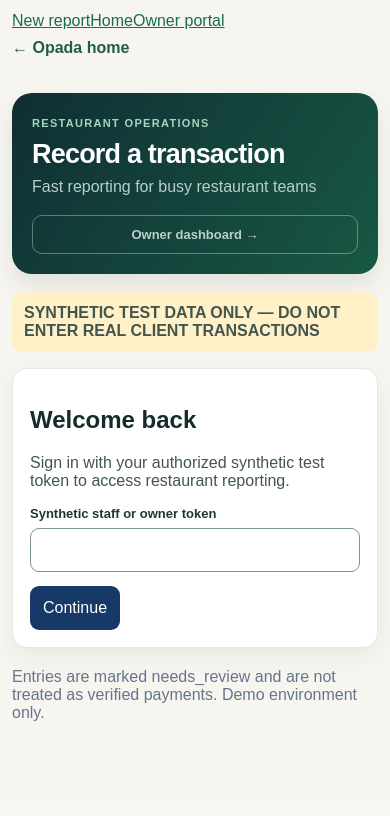
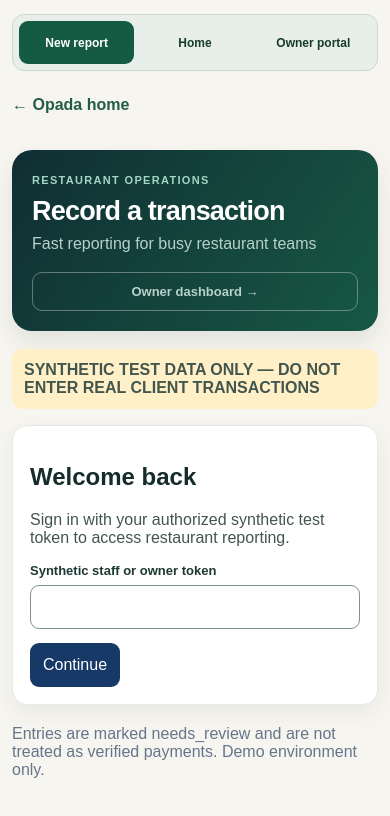
Before and after one commit to stephenrabbi/opada, a Next.js app: page /staff in a window 390 px wide. Shown: the top 816 px of the page. Built offline with nearby package versions, Linux system fonts and the light colour scheme.

Commit message:
Polish mobile staff tabs, touch targets, and reduced-motion accessibility

```diff
--- a/app/opada-ui.css
+++ b/app/opada-ui.css
@@ -186,3 +186,13 @@
 .opada-home-nav a:focus-visible,.opada-staff-sidebar a:focus-visible{outline:3px solid #f4c65a;outline-offset:4px}
 .opada-home-footer small{line-height:1.55}
 @media(max-width:720px){.opada-staff-fields{grid-template-columns:1fr;gap:16px}.opada-staff-shell{width:100%;min-width:0}.opada-staff-form input,.opada-staff-form select,.opada-staff-form textarea{width:100%;max-width:100%}}
+
+/* Final cross-device navigation and focus treatment */
+.opada-staff-mobile-nav{display:flex;gap:8px;flex-wrap:wrap;align-items:center;margin:2px 0 16px;padding:6px;border-radius:12px;background:#e8efea;border:1px solid #c9d9cd}
+.opada-staff-mobile-nav a{padding:10px 14px;display:inline-flex;min-height:43px;align-items:center;border-radius:9px;color:#173b2d!important;text-decoration:none;font-weight:750;font-size:13px}
+.opada-staff-mobile-nav a.active{background:#155b43;color:#fff!important}
+.opada-staff-mobile-nav a:focus-visible{outline:3px solid #9a5d00!important;outline-offset:2px}
+.opada-staff-form button[type="button"]{min-height:44px;cursor:pointer;border:1px solid #8b9b92;background:#fff;color:#193b30;border-radius:10px;font-weight:700}
+@media(min-width:1100px){.opada-staff-mobile-nav{display:none}}
+@media(max-width:540px){.opada-staff-mobile-nav{gap:3px}.opada-staff-mobile-nav a{padding:10px 9px;flex:1;justify-content:center;white-space:nowrap;font-size:12px}.opada-home-hero h1{overflow-wrap:normal;hyphens:auto}}
+@media(prefers-reduced-motion:reduce){.opada-home a,.opada-staff button,.opada-owner button{transition:none!important}}
```
